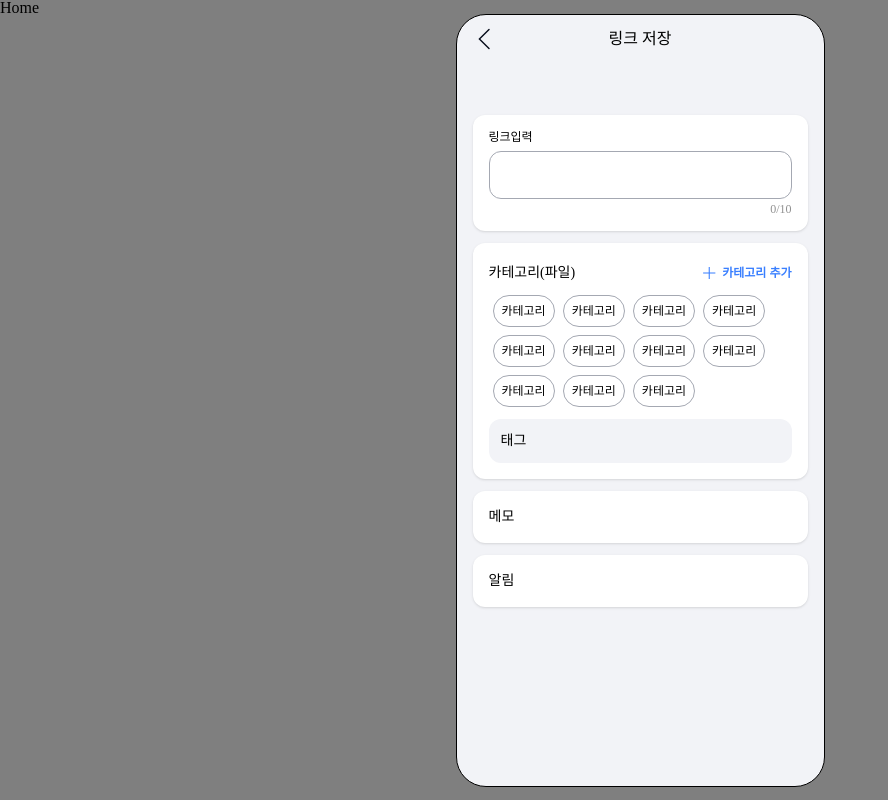
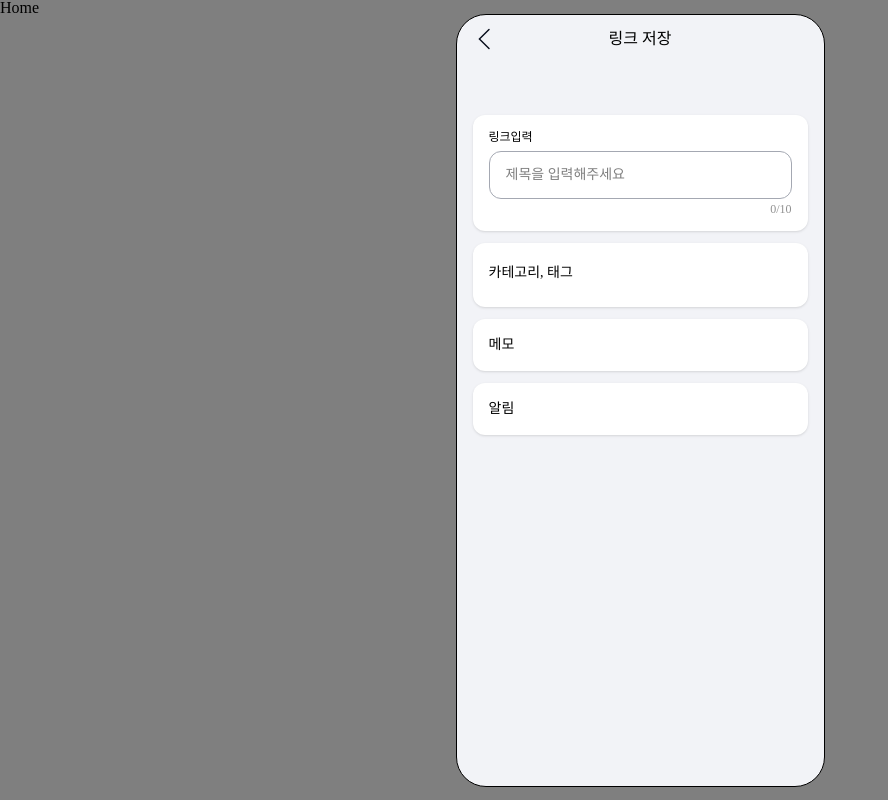
Before and after one commit to Leets-Official/BOOKMARK-FE, a React (Vite) app: page /save in a window 1280 px wide. Shown: the whole page, without its empty margins (0-888 px from the left). Built offline with nearby package versions, Linux system fonts and the light colour scheme.

Commit message:
feat : Textarea 컴포넌트 구현 및 TextField에 Textarea 적용

```diff
--- a/src/components/common/Textarea.tsx
+++ b/src/components/common/Textarea.tsx
@@ -5,23 +5,44 @@ import TextareaAutosize from 'react-textarea-autosize';
 interface TextareaProps {
   className: string;
   value: string;
-  //eslint-disable-next-line
-  onChange: (value: string) => void;
+  placeholder: string;
+  onChange: React.ChangeEventHandler<HTMLTextAreaElement>;
+  onKeyDown?: React.KeyboardEventHandler<HTMLTextAreaElement>;
+  onBlur?: React.FocusEventHandler<HTMLTextAreaElement>;
 }
 
-const Textarea = ({ className, value, onChange }: TextareaProps) => {
+const Textarea = ({
+  className,
+  value,
+  placeholder,
+  onChange,
+  onKeyDown,
+  onBlur,
+}: TextareaProps) => {
   const textareaRef = useRef<HTMLTextAreaElement>(null);
 
   const handleChange = (e: React.ChangeEvent<HTMLTextAreaElement>) => {
-    onChange(e.target.value);
+    onChange(e);
+  };
+
+  const handleKeyDown = (e: React.KeyboardEvent<HTMLTextAreaElement>) => {
+    if (e.key === 'Enter') {
+      e.preventDefault();
+    }
+    if (onKeyDown) {
+      onKeyDown(e);
+    }
   };
 
   return (
     <TextareaAutosize
       ref={textareaRef}
-      className={className + 'resize-none hide-scrollbar'}
+      placeholder={placeholder}
+      className={`${className} border border-grayBorder focus:border-blue-500 focus:ring-0 focus:ring-offset-0 focus:outline-none resize-none hide-scrollbar`}
       value={value}
       onChange={handleChange}
+      onKeyDown={handleKeyDown}
+      onBlur={onBlur}
     />
   );
 };
--- a/src/components/ui/TextField.tsx
+++ b/src/components/ui/TextField.tsx
@@ -1,5 +1,4 @@
 import { Delete } from '@/assets';
-import Input from '@/components/common/Input';
 import Button from '@/components/common/Button';
 import React, { useState } from 'react';
 import Textarea from '../common/Textarea';
@@ -16,11 +15,11 @@ interface TextFieldProps {
 const TextField = ({ label, placeholder, maxLength, onSubmit, type }: TextFieldProps) => {
   const [content, setContent] = useState('');
 
-  const onChangeContent = (value: string) => {
-    if (value.length > maxLength) {
+  const onChangeContent = (e: React.ChangeEvent<HTMLTextAreaElement>) => {
+    if (e.target.value.length > maxLength) {
       return;
     }
-    setContent(value);
+    setContent(e.target.value);
   };
 
   const resetContent = () => {
@@ -33,7 +32,7 @@ const TextField = ({ label, placeholder, maxLength, onSubmit, type }: TextFieldP
     onSubmit(content);
   };
 
-  const handleKeyDown = (e: React.KeyboardEvent<HTMLInputElement>) => {
+  const handleKeyDown = (e: React.KeyboardEvent<HTMLTextAreaElement>) => {
     if (e.key === 'Enter' && onSubmit && type === 'reset') {
       onSubmit(content);
     }
@@ -49,14 +48,14 @@ const TextField = ({ label, placeholder, maxLength, onSubmit, type }: TextFieldP
     <div className='flex flex-col'>
       <p className='text-[12px] mb-2'>{label}</p>
       <div className='flex items-center relative'>
-        {/* <Input
+        <Textarea
+          className='w-full rounded-[12px] text-[14px] p-4 pr-8'
+          value={content}
           placeholder={placeholder}
-          value={content}
           onChange={onChangeContent}
-          className='w-full h-12 rounded-[12px] text-[14px] p-4 border border-grayBorder focus:border-blue-500 focus:ring-0 focus:ring-offset-0 focus:outline-none'
           onKeyDown={handleKeyDown}
           onBlur={handleBlur}
-        /> */}
+        />
         {content && (
           <Button
             className='absolute top-3 right-3 bg-transparent hover:cursor-pointer h-6 w-6 text-xs text-primary font-semibold'
@@ -66,11 +65,6 @@ const TextField = ({ label, placeholder, maxLength, onSubmit, type }: TextFieldP
             {type === 'create' ? '등록' : undefined}
           </Button>
         )}
-        <Textarea
-          className='w-full rounded-[12px] text-[14px] p-4 border border-grayBorder focus:border-blue-500 focus:ring-0 focus:ring-offset-0 focus:outline-none resize-none hide-scrollbar'
-          value={content}
-          onChange={onChangeContent}
-        />
       </div>
       <p className='text-[12px] text-grayText text-right w-full mt-1'>
         {content.length}/{maxLength}
--- a/src/pages/save/Save.tsx
+++ b/src/pages/save/Save.tsx
@@ -38,7 +38,7 @@ const Save = () => {
   const navigate = useNavigate();
   const [title, setTitle] = useState('');
   const [memo, setMemo] = useState('');
-  const [visibleCategory, setVisibleCategory] = useState(true);
+  const [visibleCategory, setVisibleCategory] = useState(false);
   const [visibleTag, setVisibleTag] = useState(false);
   const [visibleMemo, setVisibleMemo] = useState(false);
 
```
